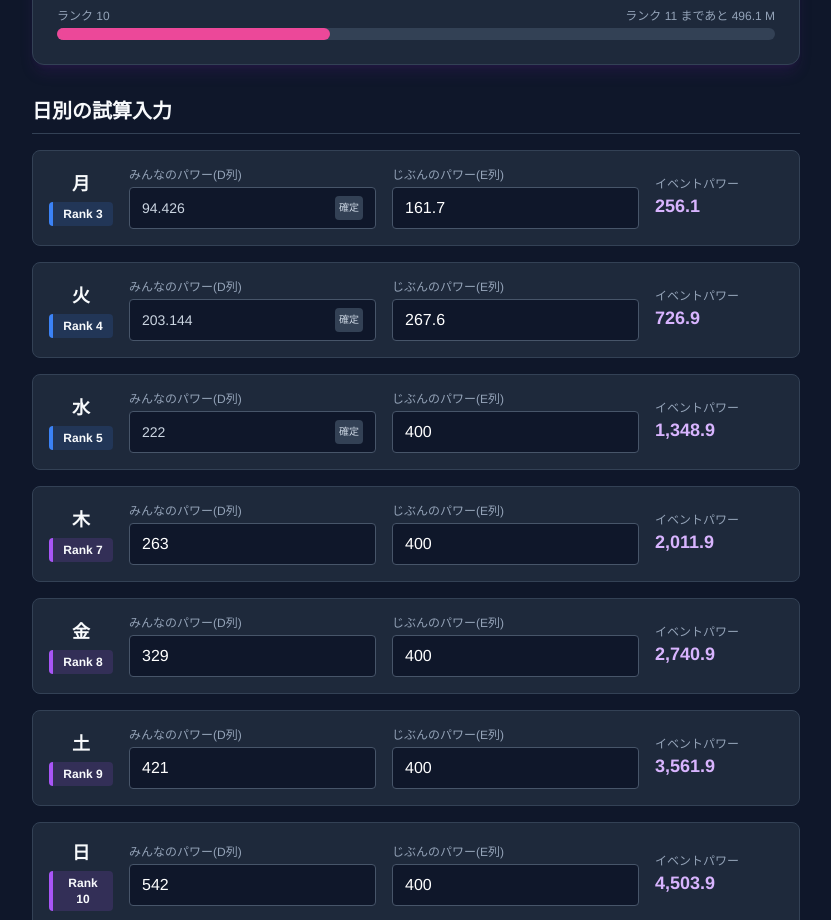
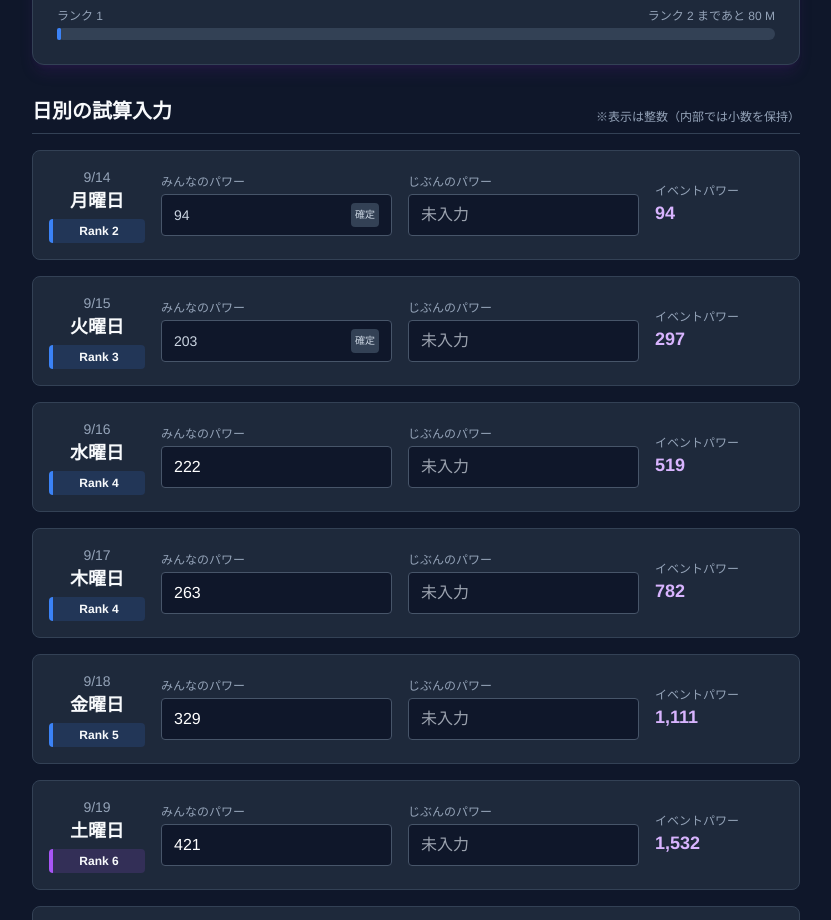
Before and after one commit to meka-create/mewtwo-sleep-tool, a plain HTML site: page index.html in a window 1280 px wide. Shown: the part 233-1153 px from the top of the page, without its empty margins (224-1055 px from the left). Drawn offline with nearby package versions, Linux system fonts and the light colour scheme.

Commit message:
Add files via upload

```diff
--- a/app.js
+++ b/app.js
@@ -5,20 +5,11 @@ createApp({
         return {
             masterRanks: [],
             serverDailyData: [],
-            userInputs: [
-                { minnaPower: 0, jibunPower: 161.7 }, // 月
-                { minnaPower: 0, jibunPower: 267.6 }, // 火
-                { minnaPower: 0, jibunPower: 400 },   // 水
-                { minnaPower: 0, jibunPower: 400 },   // 木
-                { minnaPower: 0, jibunPower: 400 },   // 金
-                { minnaPower: 0, jibunPower: 400 },   // 土
-                { minnaPower: 0, jibunPower: 400 }    // 日
-            ],
+            userInputs: [],
             isLoaded: false
         }
     },
     computed: {
-        // 全計算を順番に行う（C列、B列の算出）
         calculatedDailyData() {
             if (!this.isLoaded) return [];
 
@@ -27,18 +18,17 @@ createApp({
 
             for (let i = 0; i < this.serverDailyData.length; i++) {
                 const serverDay = this.serverDailyData[i];
-                const userIn = this.userInputs[i];
+                const userIn = this.userInputs[i] || { minnaPower: null, jibunPower: null };
 
-                // D列: 制作者がisFixedをtrueにしていれば強制的にそれを使用。そうでなければユーザー入力を優先
-                let minna = serverDay.isFixed ? serverDay.fixedMinnaPower : userIn.minnaPower;
-                // E列: 常にユーザー入力を優先
-                let jibun = userIn.jibunPower || 0;
+                let mPower = userIn.minnaPower !== null && userIn.minnaPower !== '' ? Number(userIn.minnaPower) : 0;
+                let jPower = userIn.jibunPower !== null && userIn.jibunPower !== '' ? Number(userIn.jibunPower) : 0;
 
-                // C列: イベントねむけパワー = みんな + じぶん
+                let minna = serverDay.isFixed ? serverDay.fixedMinnaPower : mPower;
+                let jibun = jPower;
+
                 let dayEventPower = minna + jibun;
                 cumulativePower += dayEventPower;
 
-                // B列: 累計パワーから現在の到達ランクを計算
                 let reachedRank = 1;
                 for (let r = this.masterRanks.length - 1; r >= 0; r--) {
                     if (cumulativePower >= this.masterRanks[r].requiredPower) {
@@ -48,23 +38,37 @@ createApp({
                 }
 
                 results.push({
+                    date: serverDay.date,
                     day: serverDay.day,
                     isFixed: serverDay.isFixed,
                     minnaPower: minna,
                     jibunPower: jibun,
-                    eventPower: cumulativePower, // 累計値を表示（単日表示にする場合は dayEventPower に変更）
+                    hasJibunInput: userIn.jibunPower !== null && userIn.jibunPower !== '', // 入力があるか判定
+                    eventPower: cumulativePower,
                     reachedRank: reachedRank
                 });
             }
             return results;
         },
+        // ページ上部集計用：じぶんのパワーが入力されている最も遅い日（最新の進捗）を特定する
+        latestValidData() {
+            if (this.calculatedDailyData.length === 0) return null;
+
+            for (let i = this.calculatedDailyData.length - 1; i >= 0; i--) {
+                if (this.calculatedDailyData[i].hasJibunInput) {
+                    return this.calculatedDailyData[i];
+                }
+            }
+            // ひとつも入力がない場合は初日の状態を0として返す
+            return { eventPower: 0, reachedRank: 1 };
+        },
         totalEventPower() {
-            if (this.calculatedDailyData.length === 0) return 0;
-            return this.calculatedDailyData[this.calculatedDailyData.length - 1].eventPower;
+            const data = this.latestValidData;
+            return data ? data.eventPower : 0;
         },
         currentRank() {
-            if (this.calculatedDailyData.length === 0) return { rank: 1 };
-            return { rank: this.calculatedDailyData[this.calculatedDailyData.length - 1].reachedRank };
+            const data = this.latestValidData;
+            return { rank: data ? data.reachedRank : 1 };
         },
         nextRank() {
             const currentRankNum = this.currentRank.rank;
@@ -83,29 +87,31 @@ createApp({
         }
     },
     methods: {
+        initializeUserInputs() {
+            this.userInputs = this.serverDailyData.map(day => ({
+                // 未確定の日は json の仮数値をデフォルトセットし、じぶんのパワーは未入力(null)にする
+                minnaPower: day.isFixed ? null : day.fixedMinnaPower,
+                jibunPower: null
+            }));
+        },
         async loadData() {
             try {
-                // 制作者が更新する data.json を読み込む（キャッシュを防ぐためにクエリパラメータ付与）
                 const response = await fetch(`data.json?t=${new Date().getTime()}`);
                 const data = await response.json();
                 this.masterRanks = data.masterRanks;
                 this.serverDailyData = data.dailyData;
 
-                // ユーザーの過去の入力をローカルストレージから復元
                 const saved = localStorage.getItem('mewtwo_sleep_calc_data');
                 if (saved) {
                     const parsedSaved = JSON.parse(saved);
-                    // サーバーからの配列長と合う場合のみ復元
-                    if(parsedSaved.length === this.userInputs.length){
+                    // 過去データ（7日分）が残っている場合は、14日分に再初期化する
+                    if(parsedSaved.length === this.serverDailyData.length){
                          this.userInputs = parsedSaved;
+                    } else {
+                         this.initializeUserInputs();
                     }
                 } else {
-                    // 初期値設定（D列の初期値をJSONからコピー）
-                    for(let i=0; i<this.serverDailyData.length; i++){
-                        if(!this.serverDailyData[i].isFixed){
-                            this.userInputs[i].minnaPower = this.serverDailyData[i].fixedMinnaPower || 0;
-                        }
-                    }
+                    this.initializeUserInputs();
                 }
                 this.isLoaded = true;
             } catch (error) {
@@ -114,10 +120,8 @@ createApp({
             }
         },
         saveToLocal() {
-            // 利用者が値を入力した際、ローカルストレージに自動保存
             localStorage.setItem('mewtwo_sleep_calc_data', JSON.stringify(this.userInputs));
         },
-        // ランクに応じた色分けクラスを返すロジック
         getRankColorClass(rank) {
             if (rank <= 5) return 'text-rank-low';
             if (rank <= 10) return 'text-rank-mid';
--- a/data.json
+++ b/data.json
@@ -1,28 +1,35 @@
 {
   "masterRanks": [
-    { "rank": 1, "requiredPower": 1 },
-    { "rank": 2, "requiredPower": 80 },
-    { "rank": 3, "requiredPower": 200 },
-    { "rank": 4, "requiredPower": 450 },
-    { "rank": 5, "requiredPower": 850 },
-    { "rank": 6, "requiredPower": 1400 },
-    { "rank": 7, "requiredPower": 2000 },
-    { "rank": 8, "requiredPower": 2700 },
-    { "rank": 9, "requiredPower": 3400 },
-    { "rank": 10, "requiredPower": 4200 },
-    { "rank": 11, "requiredPower": 5000 },
-    { "rank": 12, "requiredPower": 5900 },
-    { "rank": 13, "requiredPower": 7000 },
-    { "rank": 14, "requiredPower": 9000 },
-    { "rank": 15, "requiredPower": 11500 }
+    { "rank": 1, "requiredPower": 1, "isFixed": true },
+    { "rank": 2, "requiredPower": 80, "isFixed": true },
+    { "rank": 3, "requiredPower": 200, "isFixed": true },
+    { "rank": 4, "requiredPower": 450, "isFixed": true },
+    { "rank": 5, "requiredPower": 850, "isFixed": true },
+    { "rank": 6, "requiredPower": 1400, "isFixed": true },
+    { "rank": 7, "requiredPower": 2000, "isFixed": true },
+    { "rank": 8, "requiredPower": 2700, "isFixed": false },
+    { "rank": 9, "requiredPower": 3400, "isFixed": false },
+    { "rank": 10, "requiredPower": 4200, "isFixed": false },
+    { "rank": 11, "requiredPower": 5000, "isFixed": false },
+    { "rank": 12, "requiredPower": 5900, "isFixed": false },
+    { "rank": 13, "requiredPower": 7000, "isFixed": false },
+    { "rank": 14, "requiredPower": 9000, "isFixed": false },
+    { "rank": 15, "requiredPower": 12000, "isFixed": false }
   ],
   "dailyData": [
-    { "day": "月", "fixedMinnaPower": 94.426, "isFixed": true },
-    { "day": "火", "fixedMinnaPower": 203.144, "isFixed": true },
-    { "day": "水", "fixedMinnaPower": 222, "isFixed": true },
-    { "day": "木", "fixedMinnaPower": 263, "isFixed": false },
-    { "day": "金", "fixedMinnaPower": 329, "isFixed": false },
-    { "day": "土", "fixedMinnaPower": 421, "isFixed": false },
-    { "day": "日", "fixedMinnaPower": 542, "isFixed": false }
+    { "date": "9/14", "day": "月", "fixedMinnaPower": 94.426, "isFixed": true },
+    { "date": "9/15", "day": "火", "fixedMinnaPower": 203.144, "isFixed": true },
+    { "date": "9/16", "day": "水", "fixedMinnaPower": 222, "isFixed": false },
+    { "date": "9/17", "day": "木", "fixedMinnaPower": 263, "isFixed": false },
+    { "date": "9/18", "day": "金", "fixedMinnaPower": 329, "isFixed": false },
+    { "date": "9/19", "day": "土", "fixedMinnaPower": 421, "isFixed": false },
+    { "date": "9/20", "day": "日", "fixedMinnaPower": 542, "isFixed": false },
+    { "date": "9/21", "day": "月", "fixedMinnaPower": 688, "isFixed": false },
+    { "date": "9/22", "day": "火", "fixedMinnaPower": 859, "isFixed": false },
+    { "date": "9/23", "day": "水", "fixedMinnaPower": 905, "isFixed": false },
+    { "date": "9/24", "day": "木", "fixedMinnaPower": 975, "isFixed": false },
+    { "date": "9/25", "day": "金", "fixedMinnaPower": 1082, "isFixed": false },
+    { "date": "9/26", "day": "土", "fixedMinnaPower": 1210, "isFixed": false },
+    { "date": "9/27", "day": "日", "fixedMinnaPower": 1338, "isFixed": false }
   ]
 }
--- a/index.html
+++ b/index.html
@@ -8,13 +8,12 @@
     <script src="https://cdn.tailwindcss.com"></script>
     <style>
         body { background-color: #0f172a; color: #f8fafc; font-family: 'Helvetica Neue', Arial, sans-serif; }
-        .bg-rank-low { background-color: rgba(59, 130, 246, 0.15); border-left: 4px solid #3b82f6; } /* 1-5: Blue */
-        .bg-rank-mid { background-color: rgba(168, 85, 247, 0.15); border-left: 4px solid #a855f7; } /* 6-10: Purple */
-        .bg-rank-high { background-color: rgba(236, 72, 153, 0.15); border-left: 4px solid #ec4899; } /* 11-15: Pink */
+        .bg-rank-low { background-color: rgba(59, 130, 246, 0.15); border-left: 4px solid #3b82f6; }
+        .bg-rank-mid { background-color: rgba(168, 85, 247, 0.15); border-left: 4px solid #a855f7; }
+        .bg-rank-high { background-color: rgba(236, 72, 153, 0.15); border-left: 4px solid #ec4899; }
         .text-rank-low { color: #60a5fa; }
         .text-rank-mid { color: #c084fc; }
         .text-rank-high { color: #f472b6; }
-
         [v-cloak] { display: none; }
     </style>
 </head>
@@ -24,7 +23,7 @@
             <h1 class="text-2xl md:text-3xl font-bold mb-2 text-transparent bg-clip-text bg-gradient-to-r from-purple-400 to-pink-500">
                 ミュウツーイベント ねむけパワー試算
             </h1>
-            <p class="text-slate-400 text-sm">※数値の単位は「万(M)」です</p>
+            <p class="text-slate-400 text-sm">※数値の単位は「百万(M)」です</p>
         </header>
 
         <!-- サマリー（累計表示） -->
@@ -39,7 +38,7 @@
                 <div>
                     <p class="text-slate-400 text-sm mb-1">累計イベントねむけパワー</p>
                     <div class="text-3xl font-bold text-white mt-2">
-                        {{ totalEventPower.toLocaleString(undefined, {minimumFractionDigits: 1, maximumFractionDigits: 1}) }} M
+                        {{ Math.floor(totalEventPower).toLocaleString() }} M
                     </div>
                 </div>
             </div>
@@ -48,7 +47,10 @@
             <div class="mt-6" v-if="nextRank">
                 <div class="flex justify-between text-xs text-slate-400 mb-1">
                     <span>ランク {{ currentRank.rank }}</span>
-                    <span>ランク {{ nextRank.rank }} まであと {{ (nextRank.requiredPower - totalEventPower).toLocaleString(undefined, {minimumFractionDigits: 1, maximumFractionDigits: 1}) }} M</span>
+                    <span>
+                        ランク {{ nextRank.rank }} まであと {{ Math.floor(nextRank.requiredPower - totalEventPower).toLocaleString() }} M
+                        <span v-if="!nextRank.isFixed" class="text-yellow-500/80 ml-1">(仮)</span>
+                    </span>
                 </div>
                 <div class="w-full bg-slate-700 rounded-full h-3">
                     <div class="h-3 rounded-full transition-all duration-500"
@@ -60,13 +62,18 @@
 
         <!-- 日別入力エリア -->
         <div class="space-y-4 mb-10">
-            <h2 class="text-xl font-bold border-b border-slate-700 pb-2">日別の試算入力</h2>
+            <h2 class="text-xl font-bold border-b border-slate-700 pb-2 flex justify-between items-end">
+                日別の試算入力
+                <span class="text-xs text-slate-400 font-normal">※表示は整数（内部では小数を保持）</span>
+            </h2>
 
             <div v-for="(day, index) in calculatedDailyData" :key="index"
-                 class="bg-slate-800 rounded-lg p-4 border border-slate-700 flex flex-col md:flex-row gap-4 items-center transition-colors hover:bg-slate-750">
+                 class="bg-slate-800 rounded-lg p-4 border border-slate-700 flex flex-col md:flex-row gap-4 items-center transition-colors hover:bg-slate-750"
+                 :class="{ 'mt-8 border-t-2 border-t-purple-500': index === 7 }">
 
-                <div class="flex-shrink-0 w-16 text-center">
-                    <div class="text-lg font-bold">{{ day.day }}</div>
+                <div class="flex-shrink-0 w-24 text-center">
+                    <div class="text-sm text-slate-400">{{ day.date }}</div>
+                    <div class="text-lg font-bold">{{ day.day }}曜日</div>
                     <div class="text-xs font-semibold px-2 py-1 rounded mt-1" :class="getRankBgClass(day.reachedRank)">
                         Rank {{ day.reachedRank }}
                     </div>
@@ -74,24 +81,26 @@
 
                 <div class="flex-grow grid grid-cols-2 gap-4 w-full">
                     <div>
-                        <label class="block text-xs text-slate-400 mb-1">みんなのパワー(D列)</label>
+                        <label class="block text-xs text-slate-400 mb-1">みんなのパワー</label>
                         <div v-if="day.isFixed" class="bg-slate-900 border border-slate-600 rounded px-3 py-2 text-slate-300 text-sm flex justify-between items-center">
-                            <span>{{ day.minnaPower }}</span>
+                            <span>{{ Math.floor(day.minnaPower).toLocaleString() }}</span>
                             <span class="text-[10px] bg-slate-700 px-1 py-0.5 rounded">確定</span>
                         </div>
                         <input v-else type="number" step="0.1" v-model.number="userInputs[index].minnaPower" @input="saveToLocal"
+                               placeholder="未入力"
                                class="w-full bg-slate-900 border border-slate-600 rounded px-3 py-2 text-white focus:outline-none focus:border-purple-500 focus:ring-1 focus:ring-purple-500">
                     </div>
                     <div>
-                        <label class="block text-xs text-slate-400 mb-1">じぶんのパワー(E列)</label>
+                        <label class="block text-xs text-slate-400 mb-1">じぶんのパワー</label>
                         <input type="number" step="0.1" v-model.number="userInputs[index].jibunPower" @input="saveToLocal"
+                               placeholder="未入力"
                                class="w-full bg-slate-900 border border-slate-600 rounded px-3 py-2 text-white focus:outline-none focus:border-purple-500 focus:ring-1 focus:ring-purple-500">
                     </div>
                 </div>
 
                 <div class="flex-shrink-0 w-full md:w-32 text-right md:text-left mt-2 md:mt-0 pt-2 md:pt-0 border-t md:border-t-0 border-slate-700">
                     <div class="text-xs text-slate-400">イベントパワー</div>
-                    <div class="text-lg font-bold text-purple-300">{{ day.eventPower.toLocaleString(undefined, {minimumFractionDigits: 1, maximumFractionDigits: 1}) }}</div>
+                    <div class="text-lg font-bold text-purple-300">{{ Math.floor(day.eventPower).toLocaleString() }}</div>
                 </div>
             </div>
         </div>
@@ -99,7 +108,7 @@
         <!-- マスターデータ表（アコーディオン） -->
         <details class="group bg-slate-800 rounded-lg border border-slate-700">
             <summary class="flex justify-between items-center font-medium cursor-pointer list-none p-4">
-                <span>ランクアップ必要パワー表 (G, H, I列)</span>
+                <span>ランクアップ必要パワー表</span>
                 <span class="transition group-open:rotate-180">
                     <svg fill="none" height="24" shape-rendering="geometricPrecision" stroke="currentColor" stroke-linecap="round" stroke-linejoin="round" stroke-width="1.5" viewBox="0 0 24 24" width="24"><path d="M6 9l6 6 6-6"></path></svg>
                 </span>
@@ -115,13 +124,17 @@
                     </thead>
                     <tbody>
                         <tr v-for="(rank, index) in masterRanks" :key="rank.rank"
-                            class="border-b border-slate-700/50" :class="getRankBgClass(rank.rank)">
+                            class="border-b border-slate-700/50 relative" :class="getRankBgClass(rank.rank)">
                             <td class="py-1.5 font-bold">{{ rank.rank }}</td>
-                            <td class="py-1.5">{{ rank.requiredPower }}</td>
-                            <td class="py-1.5">{{ index === 0 ? '-' : rank.requiredPower - masterRanks[index-1].requiredPower }}</td>
+                            <td class="py-1.5 flex justify-center items-center gap-2">
+                                <span>{{ rank.requiredPower.toLocaleString() }}</span>
+                                <span v-if="!rank.isFixed" class="text-[10px] text-yellow-700 bg-yellow-900/30 border border-yellow-700/50 px-1 py-0.5 rounded leading-none">仮</span>
+                            </td>
+                            <td class="py-1.5">{{ index === 0 ? '-' : (rank.requiredPower - masterRanks[index-1].requiredPower).toLocaleString() }}</td>
                         </tr>
                     </tbody>
                 </table>
+                <p class="text-xs text-slate-500 mt-3 text-right">※「仮」マークがついているものは、有志による予測値です。</p>
             </div>
         </details>
     </div>
```
